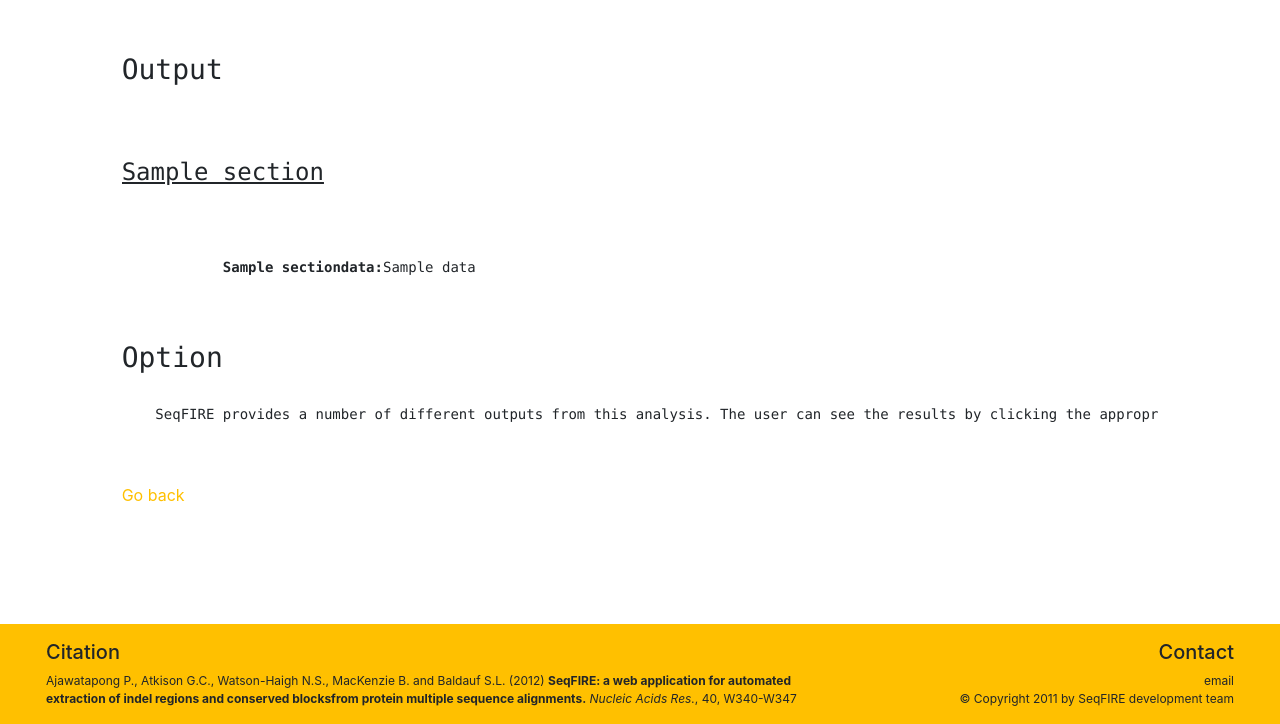
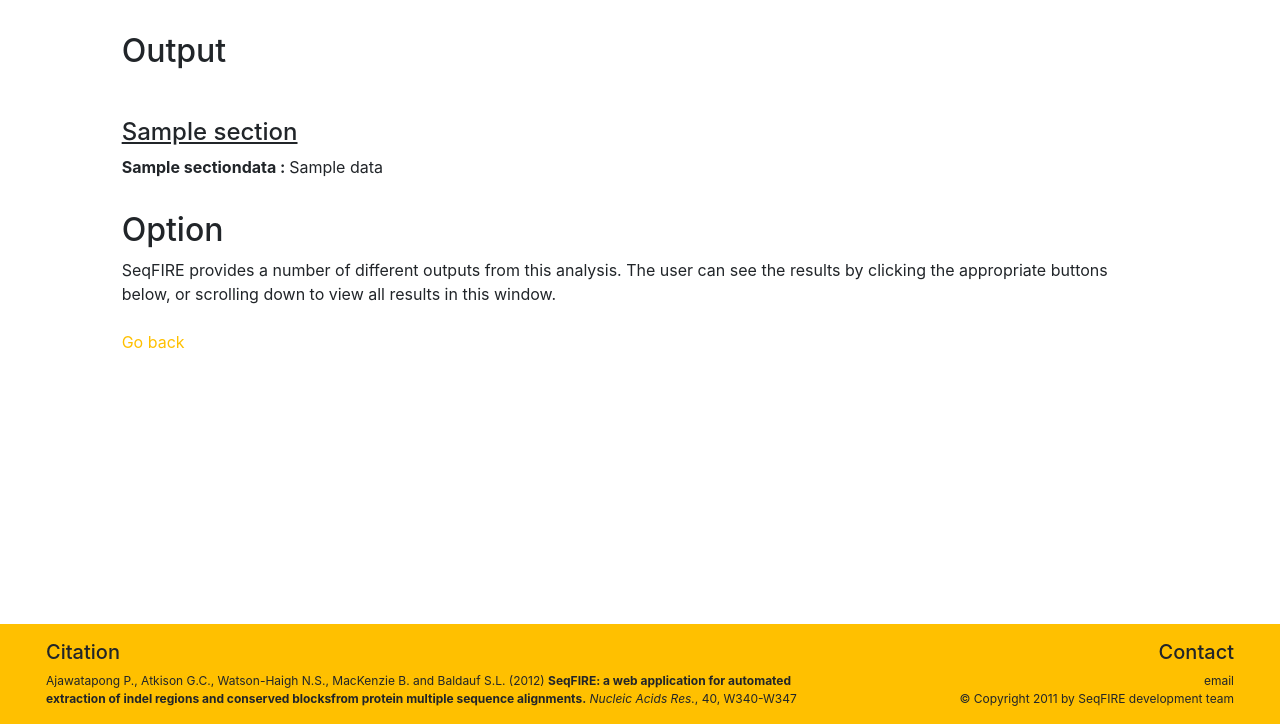
Before and after one commit to ntnkob/seqFIre2021, a Flask app: template app/templates/resultPage.html in a window 1280 px wide. Shown: the part 76-800 px from the top of the page. Run offline with Flask 2, Linux system fonts and the light colour scheme; the template is opened without the code that fills it: most values are stand-ins (such as "Sample title", 1, 10 or a date in 2020); some libraries are stand-ins or nearby versions.

Commit message:
edit style result page

```diff
--- a/app/templates/resultPage.html
+++ b/app/templates/resultPage.html
@@ -34,33 +34,47 @@
             color: #bd8e00;
         }
 
+        .btn-primary {
+            color: #fff;
+            background-color: #FFC000;
+            border-color: #FFC000;
+        }
+
+        .btn-primary:hover {
+            color: #fff;
+            background-color: #ce9a00;
+            border-color: #ce9a00;
+        }
+
     </style>
 {% endblock %}
 
 {% block content %}
-<pre>
-    <h3 style="margin-top: 2rem;">Output</h3>
+
+    <h2 style="margin-top: 2rem;">Output</h2><br>
     {% for section, sectiondata in optionOutput.items() %}
-        <h4><u>{{ section }}</u></h4><br>
+        <h4 style="margin-top: 1rem;"><u>{{ section }}</u></h4>
         {% for label, data in sectiondata.items() %}
-            <b>{{ label }}:</b>{{ data }}
+            <b>{{ label }} : </b>{{ data }}<br>
         {% endfor %}
     {% endfor %}
-    <h3>Option</h3>
+    <h2 style="margin-top: 2rem;">Option</h2>
     SeqFIRE provides a number of different outputs from this analysis. The user can see the results by clicking the appropriate buttons below, or scrolling down to view all results in this window.<br>
     {% for module, descriptiondata in descriptionOutput.items() %}
-        <h4><u>{{ module }}</u></h4><br>
-        {% for oneButton in descriptiondata %}
-            <input type=checkbox id={{ oneButton[0] }}><label for={{ oneButton[0] }}> {{ oneButton[1] }}</label><br>
+        <h4 style="margin-top: 2rem;"><u>{{ module }}</u></h4><br>
+        {% for oneButton in descriptiondata %}<br>
+            <input type=checkbox id={{ oneButton[0] }}>      <label for={{ oneButton[0] }}> {{ oneButton[1] }}</label><br>
             <div id={{ oneButton[0] }}div class=resultdiv>
+                <pre>
                 {% for oneLine in oneButton[2] %}
                     {{ oneLine }}
                 {% endfor %}
-                <a href="{{ url_for('download', filename = oneButton[3]) }}"><button>Download {{ oneButton[3] }}</button></a>
+                </pre>
+                <a href="{{ url_for('download', filename = oneButton[3]) }}"><button class="btn btn-primary">Download {{ oneButton[3] }}</button></a>
             </div>
         {% endfor %}
-    {% endfor %}
-</pre>
+    {% endfor %}<br>
+
 <a href="{{ url_for('seq_submit', analysis_mode = goBackParameters[0] , co_analysis = goBackParameters[1]) }}">Go back</a>
 {% endblock %}
 
--- a/app/templates/seq_submit.html
+++ b/app/templates/seq_submit.html
@@ -74,7 +74,7 @@
 
         .form-control:focus {
             border-color: #FFC000;
-            box-shadow: inset 0 1px 1px rgba(0, 0, 0, 0.075), 0 0 10px #fff9e9;
+            box-shadow: inset 0 1px 1px rgba(0, 0, 0, 0.075), 0 0 8px #FFC000;
         }
 
         .btn-primary {
```
